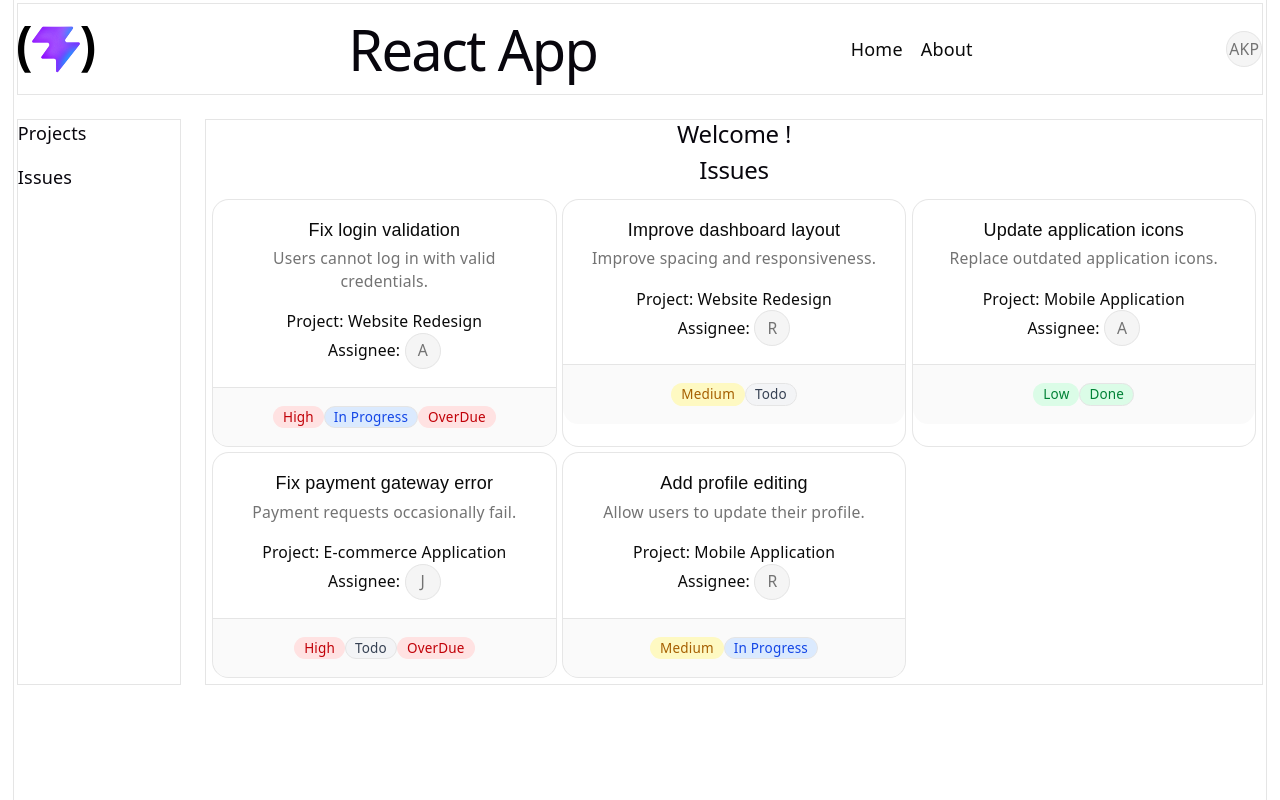
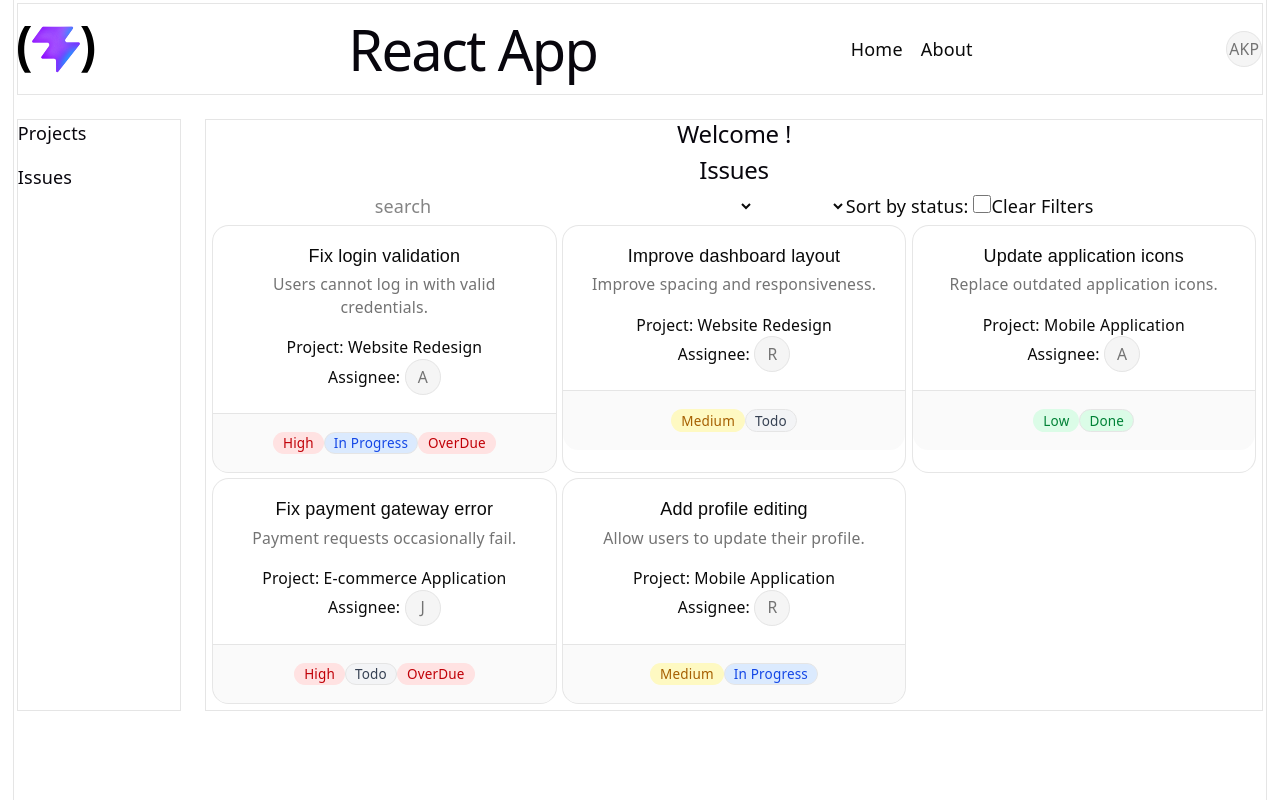
Before and after one commit to akshaykkl10/Phase2, a React (Vite) app in the folder day22/: page / in a window 1280 px wide. Built offline with nearby package versions, Linux system fonts and the light colour scheme.

Commit message:
feat: added filter using states

```diff
--- /dev/null
+++ b/day22/src/components/FilterOptions.tsx
@@ -0,0 +1,40 @@
+interface FilterProps {
+    search: string;
+    setSearch: (search: string) => void;
+    status: string;
+    setStatus: (status: string) => void;
+    priority: string;
+    setPriority: (priority: string) => void;
+    isSortStatus: boolean;
+    setSortStatus: (isSortStatus: boolean) => void;
+}
+
+
+export default function FilterInputs({search, setSearch, status, setStatus, priority, setPriority, isSortStatus, setSortStatus}: FilterProps) {
+    function clearFilters() {
+        setSearch('');
+        setStatus('');
+        setPriority('');
+        setSortStatus(false);
+    }
+    return(
+        <>
+        <input type="search" name="search" id="search-input" onChange={(event) => setSearch(event.target.value)} placeholder='search' value={search}/>
+        <select name="status" id="status-input" onChange={(event) => setStatus(event.target.value)} value={status}>
+            <option value=""></option>
+            <option value="in progress">In progress</option>
+            <option value="todo">Todo</option>
+            <option value="done">Done</option>
+        </select>
+        <select name="priority" id="priority-input" onChange={(event) => setPriority(event.target.value)} value={priority}>
+            <option value=""></option>
+            <option value="low">Low</option>
+            <option value="medium">Medium</option>
+            <option value="high">High</option>
+        </select>
+        <label htmlFor="project-sort">Sort by status: </label>
+        <input className="border-blue-300 rounded h-4 w-4" type="checkbox" name="projectSort" id="project-sort" onChange={() => setSortStatus(!isSortStatus)} checked={isSortStatus}/>
+        <button onClick={clearFilters}>Clear Filters</button>
+        </>
+    )
+}
--- a/day22/src/components/MainComp.tsx
+++ b/day22/src/components/MainComp.tsx
@@ -1,10 +1,21 @@
 import '../styles/main.css';
-import { issues } from "../data";
+import { issues as initIssues }  from "../data";
 // import ProjectCard from "./ProjectCard";
 import IssueCard from './IssueCard';
 import EmptyState from './EmptyState';
+import { useState } from 'react';
+import { filterIssue } from '@/utils';
+import type { Issue, IssuePriority, IssueStatus } from '@/types';
+import FilterInputs from './FilterOptions';
 
 export default function Main() {
+    const [search, setSearch] = useState('');
+    const [status, setStatus] = useState('');
+    const [priority, setPriority] = useState('');
+    const [isSortStatus, setSortStatus] = useState(false);
+    const [initialIssues, setState] = useState<Issue[]>(initIssues);
+    const renderissues = filterIssue(search, status as IssueStatus, priority as IssuePriority, isSortStatus as boolean, initIssues);
+    console.log('phantom');
     return (
         <main>
             <section>
@@ -26,15 +37,25 @@ export default function Main() {
                     <EmptyState title='No Projects' description='You have no Projects.'/>
                 )}
             </section> */}
-            {issues.length ? (
+
+            {initialIssues.length ? (
                 <>
+
                     <section id='issues'>
                         <div className="issue-heading">
                             <h2>Issues</h2>
+                            <div className='filter-inputs'>
+                                <FilterInputs
+                                    search={search} setSearch={setSearch}
+                                    status={status} setStatus={setStatus}
+                                    priority={priority} setPriority={setPriority}
+                                    isSortStatus={isSortStatus} setSortStatus={setSortStatus}
+                                />
+                            </div>
                         </div>
                         <div className="issue-grid">
-                            {issues.map(issue => (
-                                <IssueCard issue={issue}/>
+                            {renderissues.map(renderissue => (
+                                <IssueCard issue={renderissue}/>
                             ))}
                         </div>
                     </section>
--- /dev/null
+++ b/day22/src/utils.ts
@@ -0,0 +1,16 @@
+import type { Issue } from "./types";
+
+export function filterIssue(searchInput: string, statusFilter: string, priorityFilter: string, isSortStatus: boolean, issues: Issue[]) {
+    const filtered =  issues.filter(issue => {
+        const searchFlag = issue.title.toLowerCase().includes(searchInput.toLowerCase())
+        || issue.description.toLowerCase().includes(searchInput.toLowerCase())
+
+        const statusFlag = statusFilter === '' || issue.status.toLowerCase().includes(statusFilter.toLowerCase());
+        const priorityFlag = priorityFilter === '' || issue.priority.toLowerCase().includes(priorityFilter.toLowerCase());
+        return searchFlag && statusFlag && priorityFlag
+    })
+    if(isSortStatus){
+        filtered.sort((a,b) => a.status.localeCompare(b.status))
+    }
+    return filtered
+}
```
